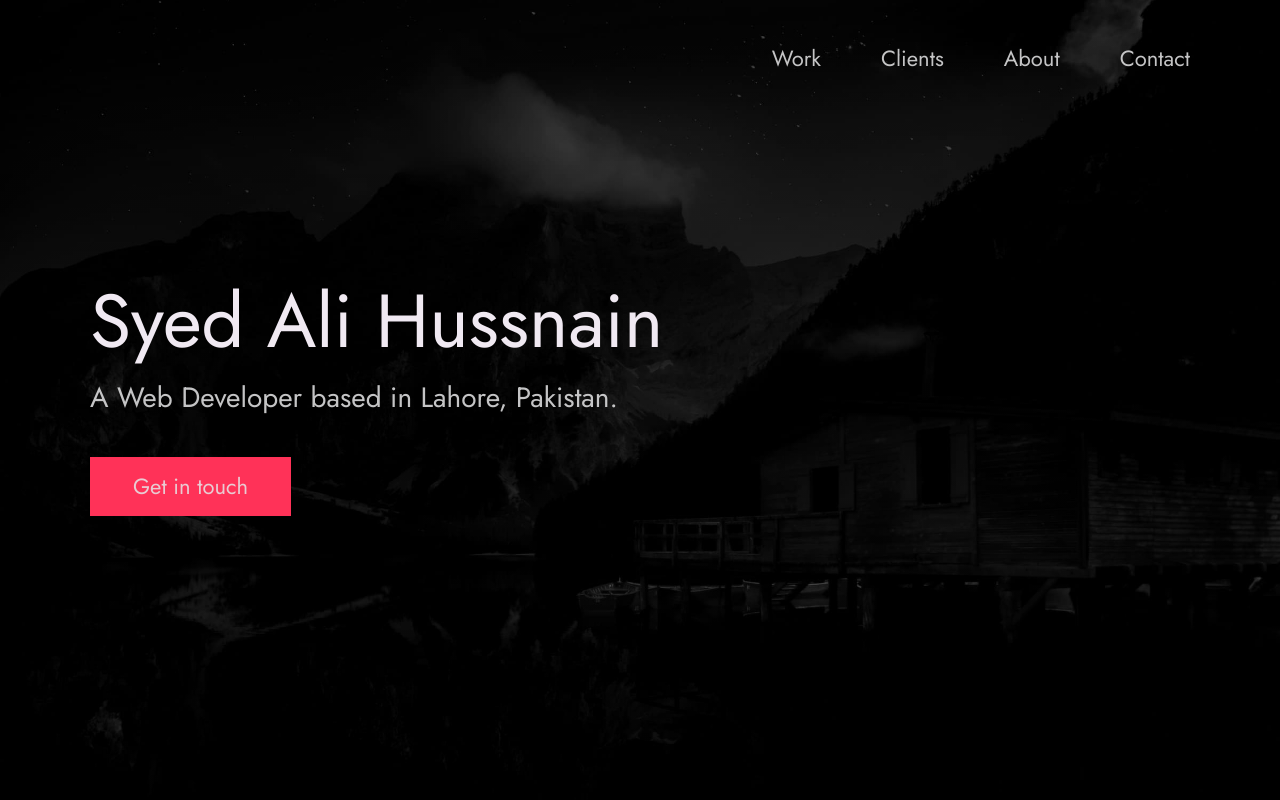
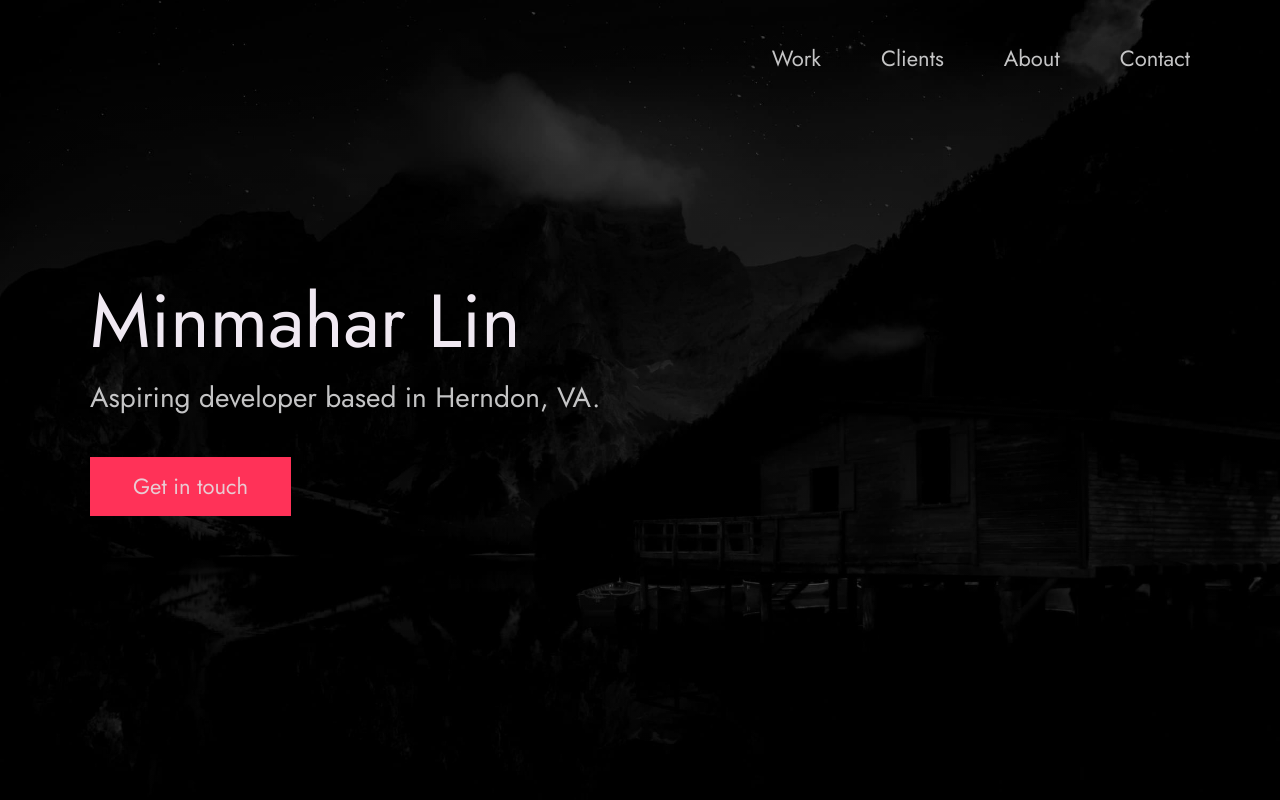
Before and after one commit to mlin21/portfolio, a plain HTML site: page index.html in a window 1280 px wide. Shown: the top 800 px of the page. Drawn offline with Linux system fonts and the light colour scheme.

Commit message:
update to header

```diff
--- a/index.html
+++ b/index.html
@@ -24,12 +24,12 @@
 
   <!-- Put your site title here -->
   <title>
-    Syed Ali Hussnain | A Web Developer based in Lahore, Pakistan.
+    Minmahar Lin | A Computer Science student at George Mason.
   </title>
 
-  <meta name="description" content="Add small description of yourslef.">
+  <meta name="description" content="I am eager to learn and gain experience through any opportunity. Feel free to connect with me for any questions or for a quick chat.">
   <!-- Add some coding keywords below, Ex: (React, CSS etc) -->
-  <meta name="keywords" content="Put your name, skills and some coding keywords" />
+  <meta name="keywords" content="Minmahar Lin, Java, Python, C/C++" />
   <link rel="stylesheet" href="index.css" />
 </head>
 
@@ -56,10 +56,10 @@
       <div class="header__text">
         <h1 class="heading-primary">
           <!-- Replace the following name with your name -->
-          <span>Syed Ali Hussnain</span>
+          <span>Minmahar Lin</span>
         </h1>
         <!-- Put a small paragraph about yourself -->
-        <p>A Web Developer based in Lahore, Pakistan.</p>
+        <p>Aspiring developer based in Herndon, VA.</p>
         <a href="#contact" class="btn btn--pink">Get in touch</a>
       </div>
     </div>
```
